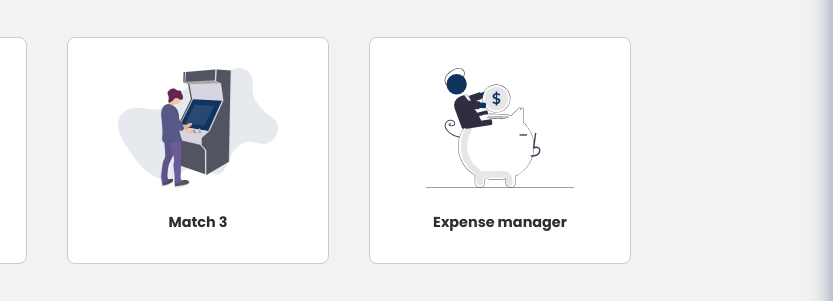
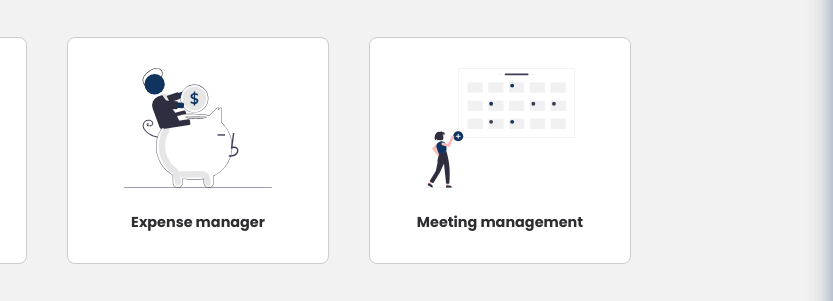
Before and after one commit to joPay-Wie/portfolio, a plain HTML site: page index.html in a window 1280 px wide. Shown: the part 2573-2874 px from the top of the page, 447-1280 px from the left. Drawn offline with nearby package versions, Linux system fonts and the light colour scheme.

Commit message:
deleting match 3

```diff
--- a/index.html
+++ b/index.html
@@ -188,13 +188,6 @@
                 </div>
                 <div class="skills-project-box project-box">
                     <a href="" target="_blank">
-                        <img src="assets/images/inside-projects/undraw_old_day_-6-x25.svg"
-                        alt="Match 3" class="project-pic"/>
-                        <span>Match 3</span>
-                    </a>
-                </div>
-                <div class="skills-project-box project-box">
-                    <a href="" target="_blank">
                         <img src="assets/images/inside-projects/undraw_savings_re_eq4w.svg"
                         alt="Expense controller" class="project-pic"/>
                         <span>Expense manager</span>
```
